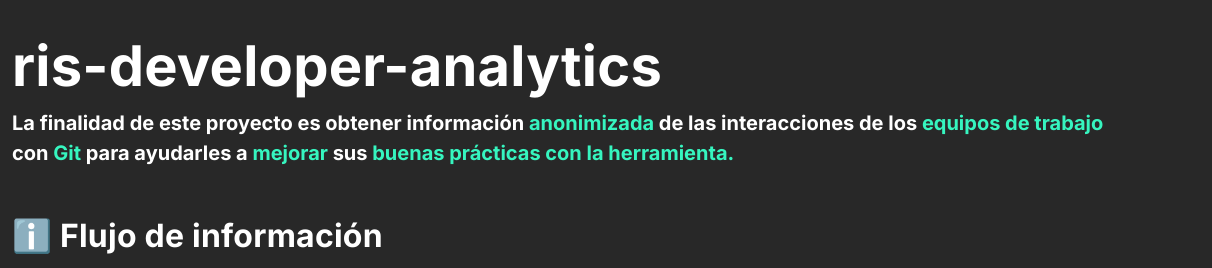
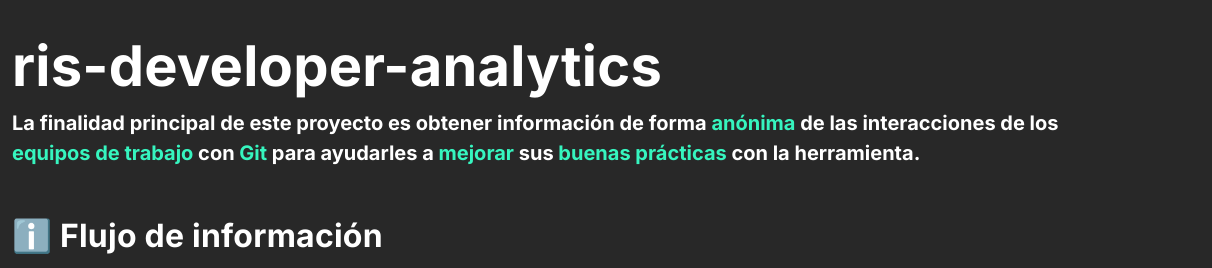
Before and after one commit to redradix/yeeeha-example, a website: page index.html in a window 1280 px wide. Shown: the top 268 px of the page, 68-1280 px from the left. Drawn offline with Linux system fonts and the light colour scheme.

Commit message:
Presentation advances X

```diff
--- a/index.html
+++ b/index.html
@@ -21,11 +21,11 @@
       </div>
       <p class="purpose">
         <strong>
-          La finalidad de este proyecto es obtener información
-          <mark>anonimizada</mark> de las interacciones de los
+          La finalidad principal de este proyecto es obtener información de
+          forma <mark>anónima</mark> de las interacciones de los
           <mark>equipos de trabajo</mark> con <mark>Git</mark> para ayudarles a
-          <mark>mejorar</mark> sus
-          <mark>buenas prácticas con la herramienta.</mark>
+          <mark>mejorar</mark> sus <mark>buenas prácticas</mark> con la
+          herramienta.
         </strong>
       </p>
     </header>
```
